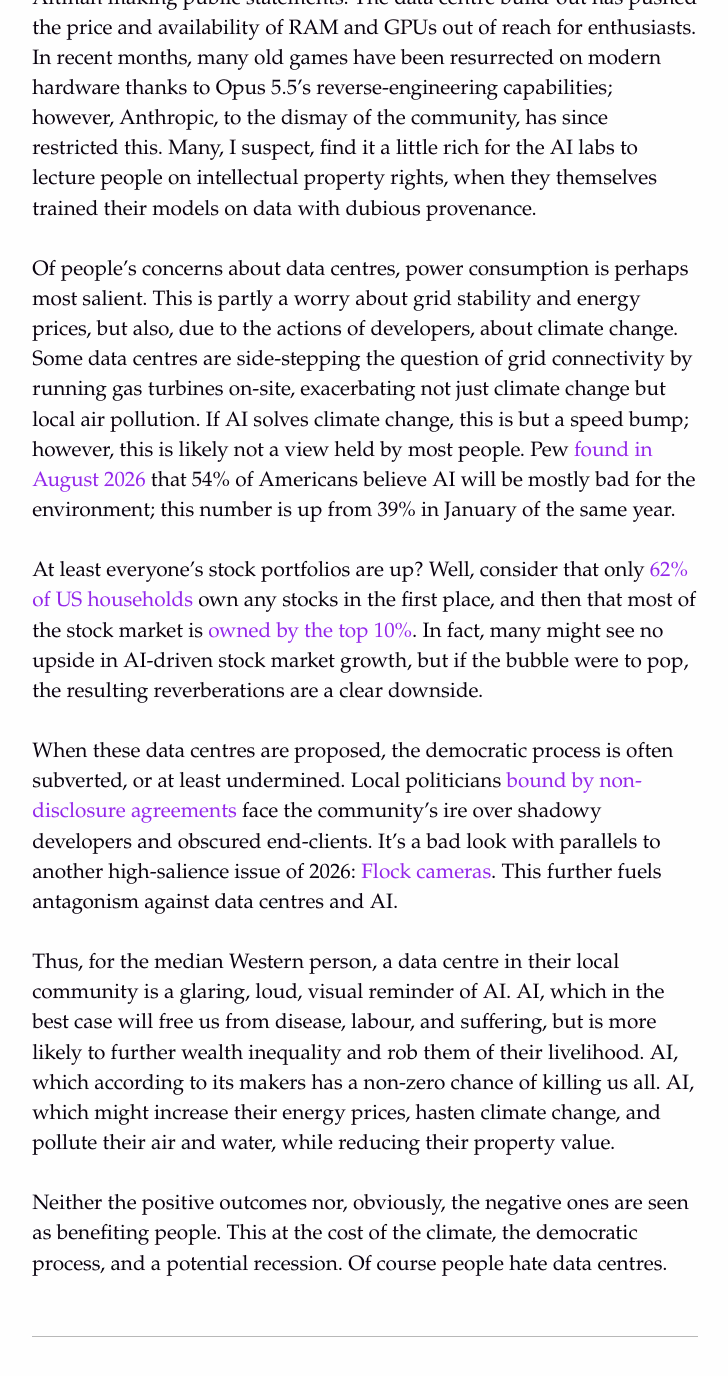
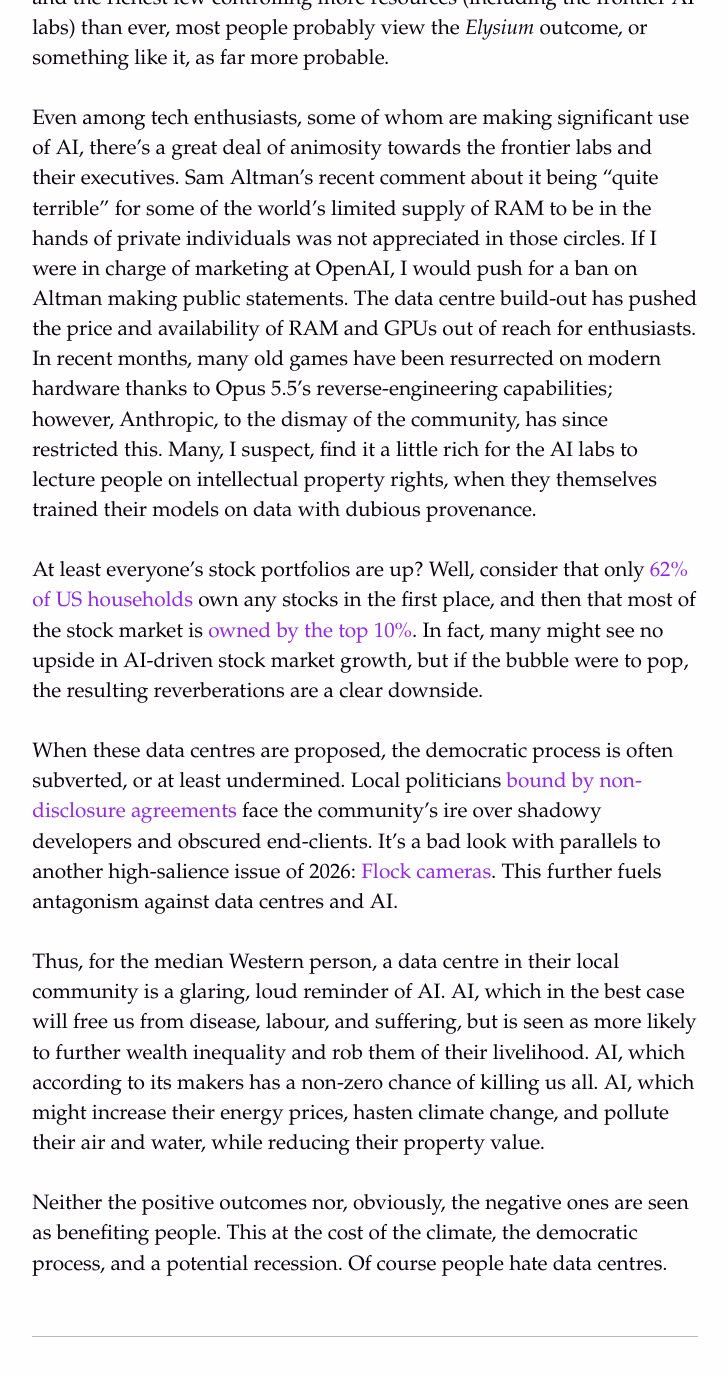
Before and after one commit to k0nserv/hugotunius.se, a Jekyll site: the page built from _posts/2026-11-24-of-course-people-hate-data-centres.md, in a window 1280 px wide and 1400 px high, scrolled down 2165 px. Shown: the top 1376 px of the window, without its empty margins (275-1003 px from the left). Built offline with Jekyll 4.4.1, drawn with Linux system fonts in a browser that asks for light colours; some of the changed text lies outside the part shown.

Commit message:
[dcs] Some light editing

```diff
--- a/_posts/2026-11-24-of-course-people-hate-data-centres.md
+++ b/_posts/2026-11-24-of-course-people-hate-data-centres.md
@@ -14,6 +14,8 @@ I'm sure there's always been opposition to heavy industry. No one wants to live
 
 Perhaps it's scale. [Cleanview][4], a market intelligence company, puts the total number of data centres operating or being constructed in the US at 1,835. Ten years ago the figure was a fifth of that (352). In 2026 alone, the number has increased by ~60%, from 1,134 the year before. The data centres being built are also bigger than ever, both when measured in square metres and [power consumption][9].
 
+Of people's concerns about data centres, power consumption is perhaps most salient. This is partly a worry about grid stability and energy prices, but also, due to the actions of developers, about climate change. Some data centres are side-stepping the question of grid connectivity by running gas turbines on-site, exacerbating not just climate change but local air pollution. If AI solves climate change, this is but a speed bump; however, this is likely not a view held by most people. Pew [found in August 2026][1] that 54% of Americans believe AI will be mostly bad for the environment; this number is up from 39% in January of the same year.
+
 However, more than anything, I think people hate AI and its proponents. It doesn't help that the companies and people who are central to the development of AI spent the 2010s cultivating a bad reputation as "big tech". Neither do their public statements of impending doom due to runaway RSI ([Recursive Self-Improvement][5]) or massive white-collar job displacement causing a permanent underclass. These proponents will counter that AI will usher in an era of unprecedented civilisational progress. It will solve our biggest problems: disease, climate change, and poverty, with only a slight risk of total extinction.
 
 In his book _Life 3.0_, Max Tegmark explores potential scenarios if we achieve AGI (Artificial General Intelligence). One of these, Egalitarian Utopia, describes a world in which machines have made work redundant, private property has been abolished, and everything is free because the cost of production has collapsed. Humans spend their time on leisure, art, or whatever else they fancy, all their needs taken care of. By contrast, the 2013 film _Elysium_ describes a world in which the rich and powerful live a life in orbit similar to Tegmark's scenario, but on Earth the majority eke out a meagre, gruesome existence.
@@ -22,13 +24,11 @@ Tegmark's scenario certainly sounds appealing, and if your [p(doom)][6] is 0%, t
 
 Even among tech enthusiasts, some of whom are making significant use of AI, there's a great deal of animosity towards the frontier labs and their executives. Sam Altman's recent comment about it being "quite terrible" for some of the world's limited supply of RAM to be in the hands of private individuals was not appreciated in those circles. If I were in charge of marketing at OpenAI, I would push for a ban on Altman making public statements. The data centre build-out has pushed the price and availability of RAM and GPUs out of reach for enthusiasts. In recent months, many old games have been resurrected on modern hardware thanks to Opus 5.5's reverse-engineering capabilities; however, Anthropic, to the dismay of the community, has since restricted this. Many, I suspect, find it a little rich for the AI labs to lecture people on intellectual property rights, when they themselves trained their models on data with dubious provenance.
 
-Of people's concerns about data centres, power consumption is perhaps most salient. This is partly a worry about grid stability and energy prices, but also, due to the actions of developers, about climate change. Some data centres are side-stepping the question of grid connectivity by running gas turbines on-site, exacerbating not just climate change but local air pollution. If AI solves climate change, this is but a speed bump; however, this is likely not a view held by most people. Pew [found in August 2026][1] that 54% of Americans believe AI will be mostly bad for the environment; this number is up from 39% in January of the same year.
-
 At least everyone's stock portfolios are up? Well, consider that only [62% of US households][7] own any stocks in the first place, and then that most of the stock market is [owned by the top 10%][8]. In fact, many might see no upside in AI-driven stock market growth, but if the bubble were to pop, the resulting reverberations are a clear downside.
 
 When these data centres are proposed, the democratic process is often subverted, or at least undermined. Local politicians [bound by non-disclosure agreements][11] face the community's ire over shadowy developers and obscured end-clients. It's a bad look with parallels to another high-salience issue of 2026: [Flock cameras][10]. This further fuels antagonism against data centres and AI.
 
-Thus, for the median Western person, a data centre in their local community is a glaring, loud, visual reminder of AI. AI, which in the best case will free us from disease, labour, and suffering, but is more likely to further wealth inequality and rob them of their livelihood. AI, which according to its makers has a non-zero chance of killing us all. AI, which might increase their energy prices, hasten climate change, and pollute their air and water, while reducing their property value.
+Thus, for the median Western person, a data centre in their local community is a glaring, loud reminder of AI. AI, which in the best case will free us from disease, labour, and suffering, but is seen as more likely to further wealth inequality and rob them of their livelihood. AI, which according to its makers has a non-zero chance of killing us all. AI, which might increase their energy prices, hasten climate change, and pollute their air and water, while reducing their property value.
 
 Neither the positive outcomes nor, obviously, the negative ones are seen as benefiting people. This at the cost of the climate, the democratic process, and a potential recession. Of course people hate data centres.
 
```
